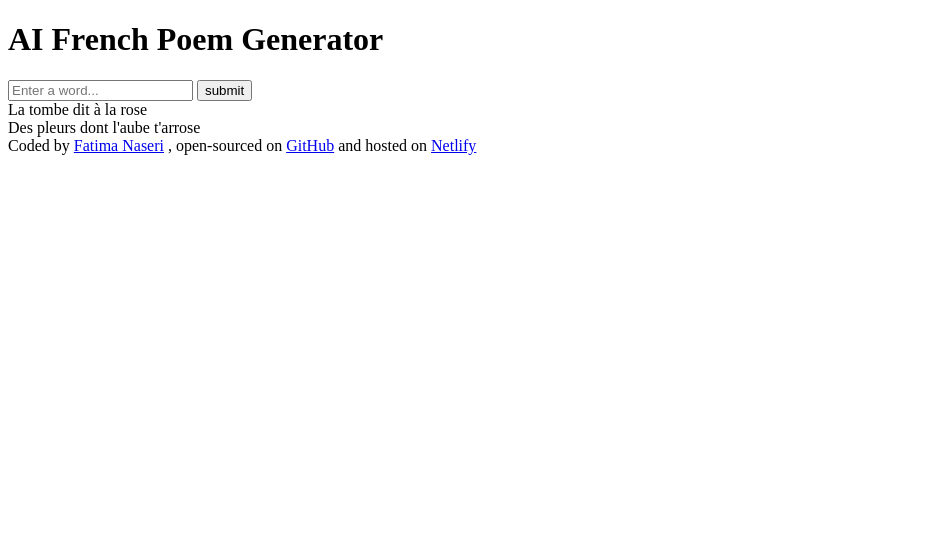
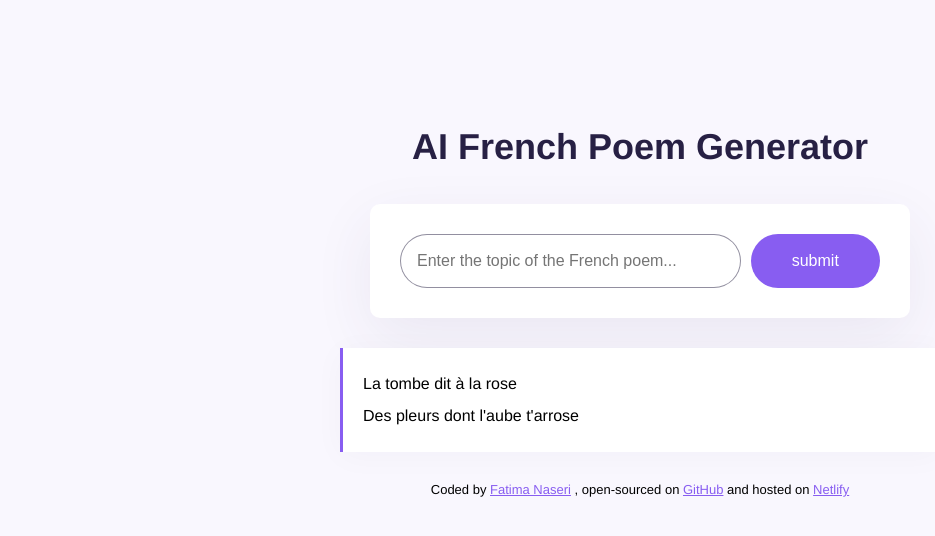
Before and after one commit to NaseriFa/French-Poem-Generator, a plain HTML site: page index.html in a window 1280 px wide. Shown: the whole page, without its empty margins (0-935 px from the left). Drawn offline with Linux system fonts and the light colour scheme.

Commit message:
add base page styles

```diff
--- a/index.html
+++ b/index.html
@@ -3,9 +3,11 @@
 <head>
   <meta charset="UTF-8">
   <meta name="viewport" content="width=device-width, initial-scale=1.0">
+  <link rel="stylesheet" href="src/styles.css">
   <title>AI-French-Poem-Generator</title>
 </head>
 <body>
+  <div class="container">
       <header>
         <h1>
           AI French Poem Generator
@@ -13,10 +15,10 @@
       </header>
       <main>
         <form>
-      <input type="text"placeholder="Enter a word..." required>
-      <input type="submit" value="submit">
+          <input type="text" placeholder="Enter the topic of the French poem..." required class="instruction">
+          <input type="submit" value="submit" class="submit-button">
         </form>
-    <div>
+        <div class="poem">
           La tombe dit à la rose
           <br />
           Des pleurs dont l'aube t'arrose
@@ -30,5 +32,7 @@
         and hosted on
         <a href="https://french-poem-generator-ai-fnaseri.netlify.app/">Netlify</a>
       </footer>
+  </div>
+
 </body>
 </html>
--- a/src/styles.css
+++ b/src/styles.css
@@ -0,0 +1,62 @@
+body{
+  background-color: #f9f7fe;
+  font-family: Helvetica, Arial, sans-serif;
+}
+a{
+  color:#885df1;
+}
+.container{
+  max-width:600px;
+  margin: 120px auto;
+}
+header {
+  margin-bottom: 30px;
+}
+h1{
+  text-align:center;
+  font-size:36px;
+  font-weight:800pc;
+  line-height: 1.5;
+  color:#272044;
+}
+form{
+  padding: 30px;
+  background-color:#fff;
+  box-shadow: 0px 20px 60px rgba(65, 50, 100, 0.08);
+  max-width:80%;
+  display: flex;
+  margin: 0 auto 30px auto;
+  border-radius:10px;
+}
+.instruction{
+  padding:16px;
+  border: 1px solid rgba(39, 33, 66, 0.5);
+  width:80%;
+  font-size:16px;
+  border-radius:50px;
+  line-height: 20px;
+  color: #272044;
+}
+.submit-button{
+  margin-left: 10px;
+  background: #885df1;
+  color: white;
+  border: none;
+  width: 150px;
+  font-size: 16px;
+  border-radius: 50px;
+  padding: 14px 24px;
+}
+.poem{
+  background-color:#fff;
+  border-left: 3px solid #885df1;
+  box-shadow: 0px 4px 30px 0px rgba(39, 33, 66, 0.03);
+  padding:20px;
+  font-size:16px;
+  line-height:2;
+  margin-bottom:30px;
+}
+footer{
+  font-size:13px;
+  text-align: center;
+}
```
Lines whose indentation alone changed are shown as unchanged.
